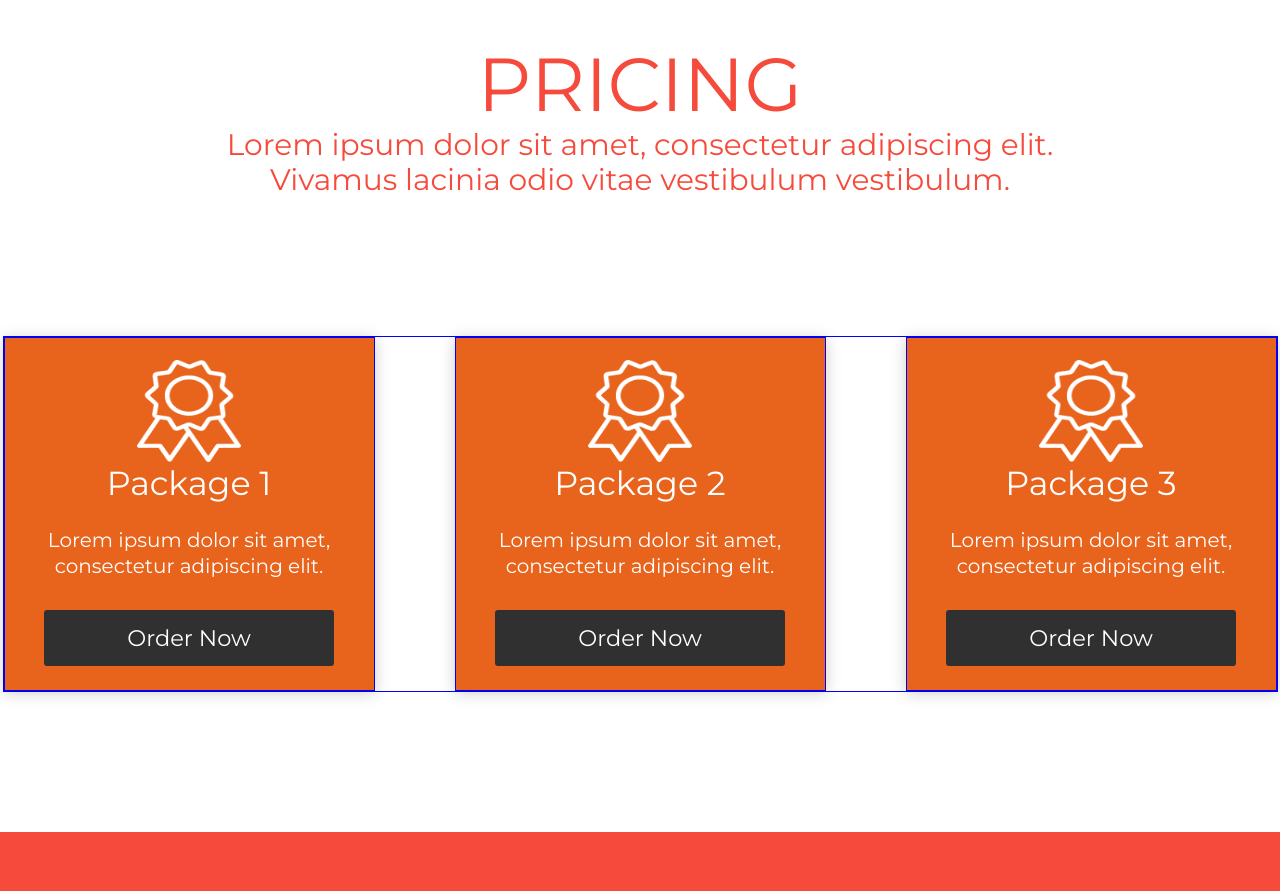
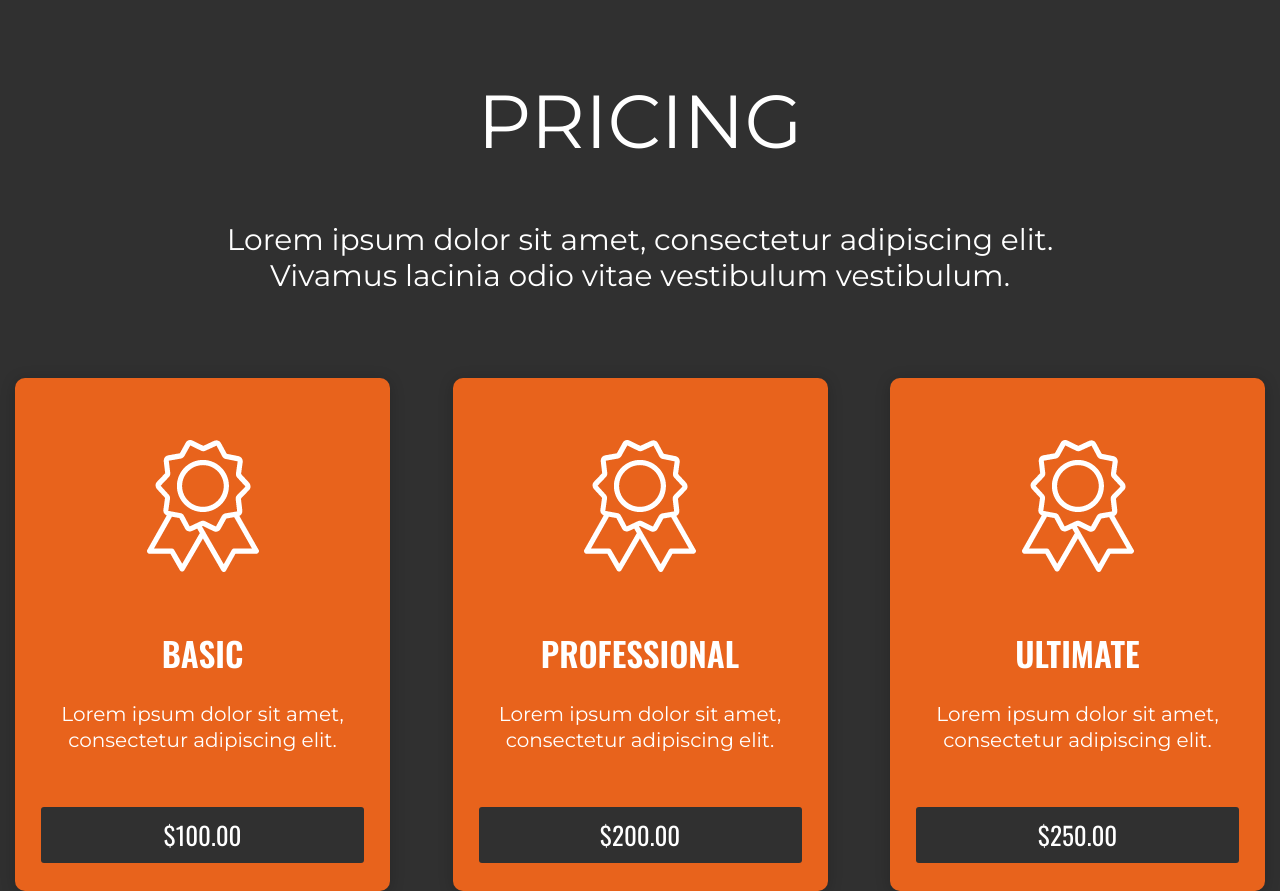
Before and after one commit to haseebzahid1/best_dance, a website: page main.html in a window 1280 px wide. Shown: the top 891 px of the page. Drawn offline with nearby package versions, Linux system fonts and the light colour scheme.

Commit message:
price section added

```diff
--- a/main.html
+++ b/main.html
@@ -10,7 +10,7 @@
 </head>
 <body>
     <section class="price" id="about">
-        <div class="price__price-background-img">
+        <div class="price__main-container">
            <h1 class="price__price-h1">PRICING</h1>
            <p class="price__price-p">
             Lorem ipsum dolor sit amet, consectetur adipiscing elit. Vivamus lacinia odio vitae vestibulum vestibulum.
@@ -19,38 +19,38 @@
                <div class="price__price-flex">
                    <div class="price__price-col-1">
                     <img class="price__price-img" src="./img/price logo.png" alt="">
-                       <h3 class="price__price-h3">Package 1</h3>
+                       <h3 class="price__price-h3">BASIC</h3>
 
 
                        <p class="price__price-p2">
                            Lorem ipsum dolor sit amet, consectetur adipiscing elit.
                        </p>
                        <div class="price__btn-container">
-                        <a href="#." class="price__price-btn">Order Now</a>
+                        <a href="#." class="price__price-btn">$100.00</a>
                        </div>
                    </div>
                    <div class="price__price-col-1 price__price-mlr">
                     <img class="price__price-img" src="./img/price logo.png" alt="">
-                       <h3 class="price__price-h3">Package 2</h3>
+                       <h3 class="price__price-h3">PROFESSIONAL</h3>
 
 
                        <p class="price__price-p2">
                            Lorem ipsum dolor sit amet, consectetur adipiscing elit.
                        </p>
                        <div class="price__btn-container">
-                           <a href="#." class="price__price-btn">Order Now</a>
+                           <a href="#." class="price__price-btn">$200.00</a>
                        </div>
                    </div>
                    <div class="price__price-col-1">
                     <img class="price__price-img" src="./img/price logo.png" alt="">
-                       <h3 class="price__price-h3">Package 3</h3>
+                       <h3 class="price__price-h3">ULTIMATE</h3>
 
 
                        <p class="price__price-p2">
                            Lorem ipsum dolor sit amet, consectetur adipiscing elit.
                        </p>
                        <div class="package__btn-container">
-                           <a href="#." class="price__price-btn">Order Now</a>
+                           <a href="#." class="price__price-btn">$250.00</a>
                        </div>
                    </div>
                </div>
--- a/sass/page/_count.scss
+++ b/sass/page/_count.scss
@@ -5,7 +5,6 @@
     @include respond (tab-port){
         padding-top: 160px;
         padding-bottom: 200px;
-        // background-color: pink;
     }
     @include respond(phone-1){
         padding-top: 130px;
@@ -15,10 +14,10 @@
         padding-bottom: 100px;
         padding-top: 80px;
     }
+
     &__count-statistics{
         width: 100%;
         max-width: 740px;
-        // border: 1px solid red;
         margin-left: auto;
         margin-right: auto;
         text-align: center;
@@ -26,6 +25,7 @@
         padding-right: 15px;
 
     }
+
     &__count-h1{
         font-size: 66.26px;
         margin-bottom: 53px;
@@ -35,6 +35,7 @@
             font-size: 45px;
         }
     }
+
     &__count-p{
         font-size: 24.68px;
         color: #fff;
@@ -42,16 +43,14 @@
         margin-bottom: 189px;
         @include respond(phone-1){
             margin-bottom: 100px;
-            // background-color: gray;
         }
         @include respond(zero-size){
             margin-bottom: 66px;
             font-size: 20px;
         }
     }
+
     &__count-flex{
-        // border: 1px solid red;
-        // margin-top: 60px;
         display: flex;
         justify-content: space-between;
         width: 100%;
@@ -66,23 +65,21 @@
             justify-content: center;
             align-items: center;
         }
-        // @include respond(zero-size){
-        //     margin-top: 30px;
-        // }
+
     }
+
     &__count-down,&__count-text-span{
         font-size: 101px;
         color: #fff;
         font-family: 'Oswald', sans-serif;
         @include respond(tab-port-1){
             font-size: 80px;
-            // background-color: pink;
         }
         @include respond(phone-2){
             font-size: 65px;
-            // background-color: goldenrod;
         }
     }
+
     &__count-p2{
         margin-top: 20px;
         font-size: 33.33px;
@@ -93,34 +90,16 @@
         @include respond(phone-2){
             font-size: 20px;
         }
+    }
 
-
-    }
     &__count-box{
         width: 100%;
-        // max-width: 310px;
-        // height: 310px;
-        // border: 5px solid white;
-        // border-radius: 50%;
         display: flex;
         flex-direction: column;
         align-items: center;
         justify-content: center;
         text-align: center;
-       @include respond(tab-land){
-            // max-width: 280px;
-            // height: 280px;
-        }
-        @include respond(tab-port-1){
-            // max-width: 220px;
-            // height: 220px;
-
-        }
-        @include respond(phone-2){
-            // height: 160px;
-        }
         @include respond(phone){
-            // margin-top: 20px;
             &:not(:first-child){
                 margin-top: 100px;
             }
--- a/sass/page/_pricing.scss
+++ b/sass/page/_pricing.scss
@@ -1,33 +1,29 @@
 .price{
+    background-color:#303030;
 
-    // background-color: antiquewhite;
+    &__main-container{
+        width: 100%;
+        min-height:962px;
+        padding-bottom: 98px;
+    }
 
-    &__price-background-img{
-        width: 100%;
-        // max-width: 100%;
-        min-height:832px;
-        background-position: center;
-        background-size:cover;
-        background-image: url(../../img/package-bg.png);
-        background-repeat: no-repeat;
-
-    }
    &__price-h1{
-         padding-top: 70.6px;
-
+        padding-top: 108px;
         font-size: 75px;
-    color:#F64B3C ;
+        color:#fff ;
         font-weight: 400;
         text-align: center;
+        margin-bottom: 58px;
     @include respond(phone){
          font-size: 55px;
          line-height: 53px;
+         margin-bottom: 0;
     }
    }
    &__price-p{
         font-size: 29.72px;
         font-weight: 400;
-    color:#F64B3C ;
+        color:#fff ;
         line-height: 35.67px;
         padding: 30px 15px 0px 15px;
         width: 100%;
@@ -35,97 +31,95 @@
         margin-left: auto;
         margin-right: auto;
         text-align: center;
-    // border: 1px solid red;
 
     @include respond(tab-port){
         font-size: 26px;
     }
-    @include respond(phone-2){
+    @include respond(phone){
         font-size: 22px;
-        padding-top: 70px;
-        padding-bottom: 90px;
+        padding-top:44px;
+        padding-bottom: 60px;
     }
 }
     &__price-container{
-       margin-top: 138px;
-        padding-bottom: 84px;
+        margin-top: 85px;
+        padding-left: 15px;
+        padding-right: 15px;
        @include respond(phone){
-           margin-top: 60px;
+           margin-top: 0px;
        }
    }
     &__price-flex{
         display: flex;
         justify-content: space-between;
         width: 100%;
-        max-width: 1275px;
-        margin-left: auto;
-        margin-right: auto;
-        // padding-left: 15px;
-        // padding-right: 15px;
-        border: 1px solid blue;
+        max-width: 1265px;
         @include respond(phone){
             flex-wrap: wrap;
+            justify-content: center;
         }
    }
     &__price-col-1{
         width: 100%;
-        max-width: 371px;
-        border: 1px solid blue;
-        padding: 21.6px 0px 24px 0px;
+        max-width: 375px;
+        padding: 62px 26px 28px 26px;
         text-align: center;
         background-color: #E8631C;
-        // margin-left: auto;
-        // margin-right: auto;
         box-shadow: 0 2px 15px 0 rgba(0, 0, 0, 0.2%);
-        @include respond(phone-2){
-            // padding-left: 10px;
-            // padding-right: 10px;
+        border-radius: 10px;
+         @include respond(tab-port){
+             padding-left: 16px;
+             padding-right: 16px;
          }
+
         @include respond(phone){
             max-width: 80%;
+            &:not(:first-child){
+                margin-top: 20px;
+            }
         }
    }
    &__price-mlr{
     margin-left: 10px;
     margin-right: 10px;
-    @include respond(phone){
-        margin: 10px auto 10px auto;
    }
+   &__price-img{
+    width: 112px;
+    height: 132px;
 }
+
     &__price-h3{
         font-size: 33.35px;
         color:#FFF ;
         font-weight: 400;
-        margin-bottom: 31.7px;
-        @include respond(phone-2){
-            font-size: 28px;
-        }
-    }
-    &__price-img{
-        width: 104px;
-        height: 102px;
-        @include respond(phone-2){
-            width: 90px;
-            height: 86px;
+        margin-top: 60px;
+        margin-bottom: 35px;
+        font-family: 'Oswald', sans-serif;
+        font-weight: 600;
+        @include respond(phone){
+            margin-top: 40px;
         }
     }
 
     &__price-p2{
         margin-top: 9.6px;
-        margin-bottom: 31px;
+        margin-bottom: 54px;
         font-size: 20px;
         color:#FFF ;
         @include respond(phone-2){
             font-size: 18px;
         }
+        @include respond(zero-size){
+            margin-bottom: 40px;
+        }
     }
 
     &__price-btn{
        width: 100%;
-       max-width: 290px;
+       max-width: 324px;
        background-color: #303030;
        color: #fff;
-       font-size: 22.57px;
+       font-size: 25px;
        display: block;
        padding-bottom: 15px;
        padding-top: 15px;
@@ -134,17 +128,16 @@
        transition:  all 0.3s ease;
        margin-right: auto;
        margin-left: auto;
-
+       font-family: 'Oswald', sans-serif;
 
        @include respond(phone-2){
-        font-size: 18px;
+        font-size: 21px;
         padding-bottom: 10px;
         padding-top: 10px;
     }
 
-    //    &:hover{
-
-    //        background-color: #ff6253;
-    //    }
+       &:hover{
+        background-color: #494848;
        }
     }
+}
```
Also changed, not shown: css/style.css. Lines whose indentation alone changed are shown as unchanged.
